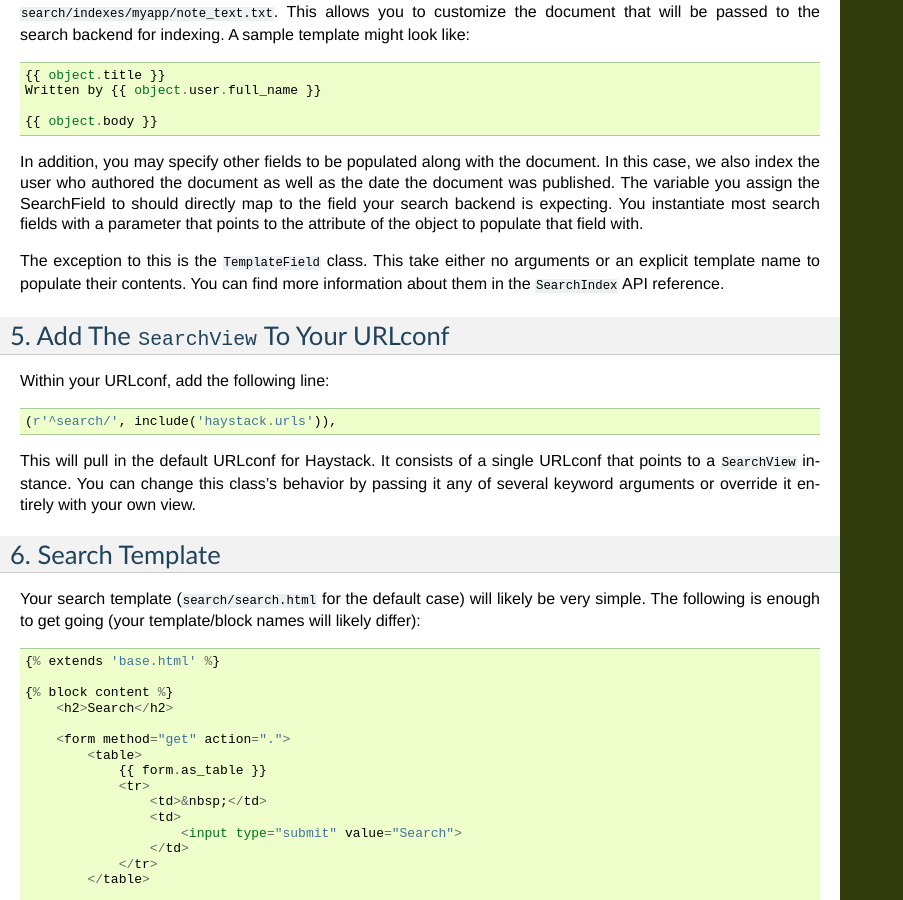
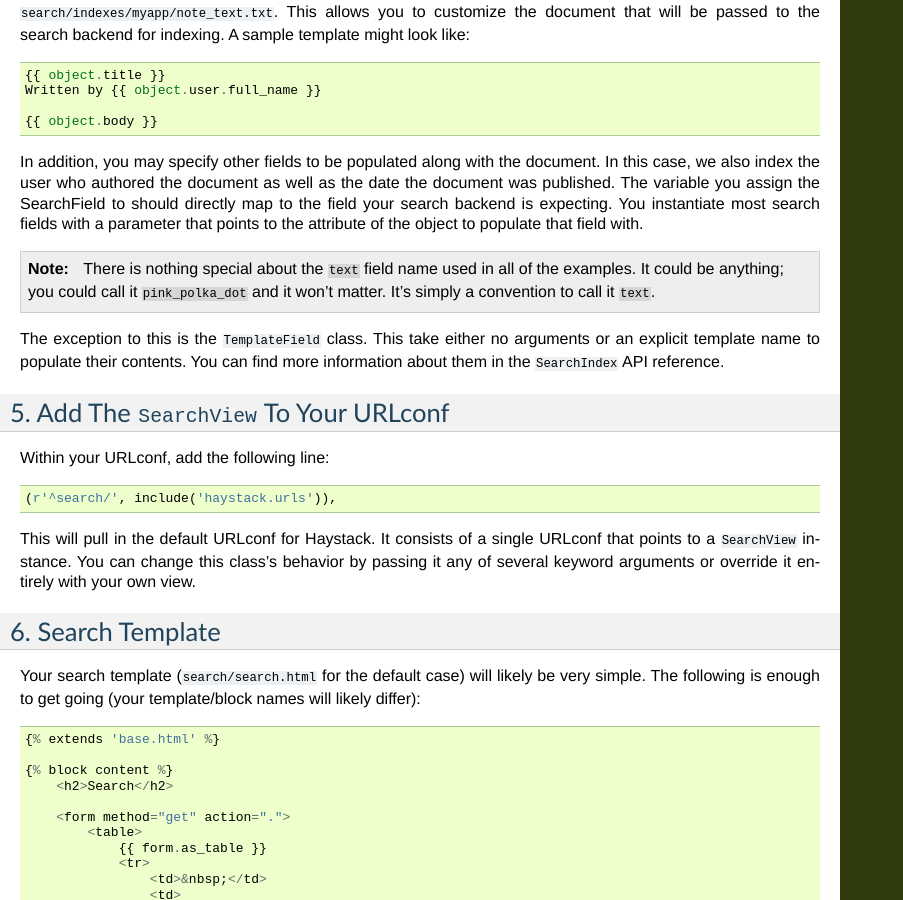
Before and after one commit to django-haystack/django-haystack, a Sphinx documentation site: the page built from docs/tutorial.rst, in a window 1280 px wide and 900 px high, scrolled down 2517 px. Shown: the whole window, without its empty margins (0-903 px from the left). Built offline with Sphinx 7.4.7, drawn with Linux system fonts in a browser that asks for light colours.

Commit message:
Added note about the 'text' fieldname convention.

```diff
--- a/docs/tutorial.rst
+++ b/docs/tutorial.rst
@@ -160,6 +160,12 @@ SearchField to should directly map to the field your search backend is
 expecting. You instantiate most search fields with a parameter that points to
 the attribute of the object to populate that field with.
 
+.. note::
+
+    There is nothing special about the ``text`` field name used in all of the
+    examples. It could be anything; you could call it ``pink_polka_dot`` and
+    it won't matter. It's simply a convention to call it ``text``.
+
 The exception to this is the ``TemplateField`` class.
 This take either no arguments or an explicit template name to populate their contents.
 You can find more information about them in the ``SearchIndex`` API reference.
```
